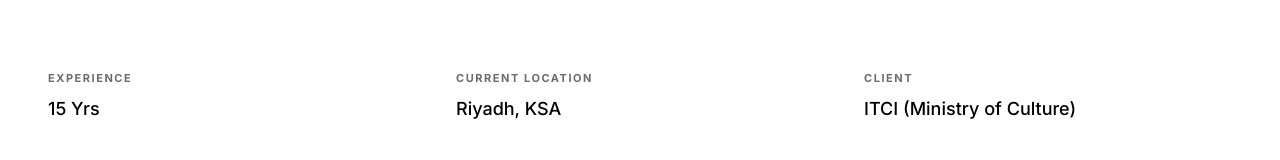
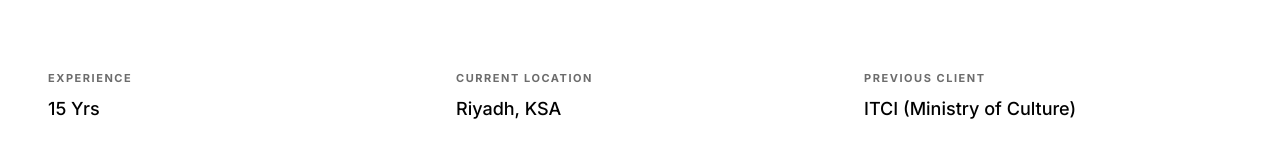
Before and after one commit to superintel04/kipe, a React (Vite) app: page / in a window 1280 px wide. Shown: the part 736-896 px from the top of the page. Built offline with nearby package versions, Linux system fonts and the light colour scheme; no server answers.

Commit message:
Mark the Ministry of Culture engagement as a previous client

```diff
--- a/src/content/ar.ts
+++ b/src/content/ar.ts
@@ -62,7 +62,7 @@ export const ar: Content = {
   meta: [
     { label: 'سنوات الخبرة', value: '15 سنة' },
     { label: 'مقر الإقامة', value: 'الرياض، المملكة العربية السعودية' },
-    { label: 'جهة العمل', value: 'ITCI (وزارة الثقافة)' },
+    { label: 'عميل سابق', value: 'ITCI (وزارة الثقافة)' },
     {
       label: 'رقم التواصل',
       value: '+966 53 731 3849',
--- a/src/content/en.ts
+++ b/src/content/en.ts
@@ -54,7 +54,7 @@ export const en: Content = {
   meta: [
     { label: 'Experience', value: '15 Yrs' },
     { label: 'Current Location', value: 'Riyadh, KSA' },
-    { label: 'Client', value: 'ITCI (Ministry of Culture)' },
+    { label: 'Previous Client', value: 'ITCI (Ministry of Culture)' },
     { label: 'Contact', value: '+966 53 731 3849', href: 'tel:+966537313849' },
     {
       label: 'Email',
```
